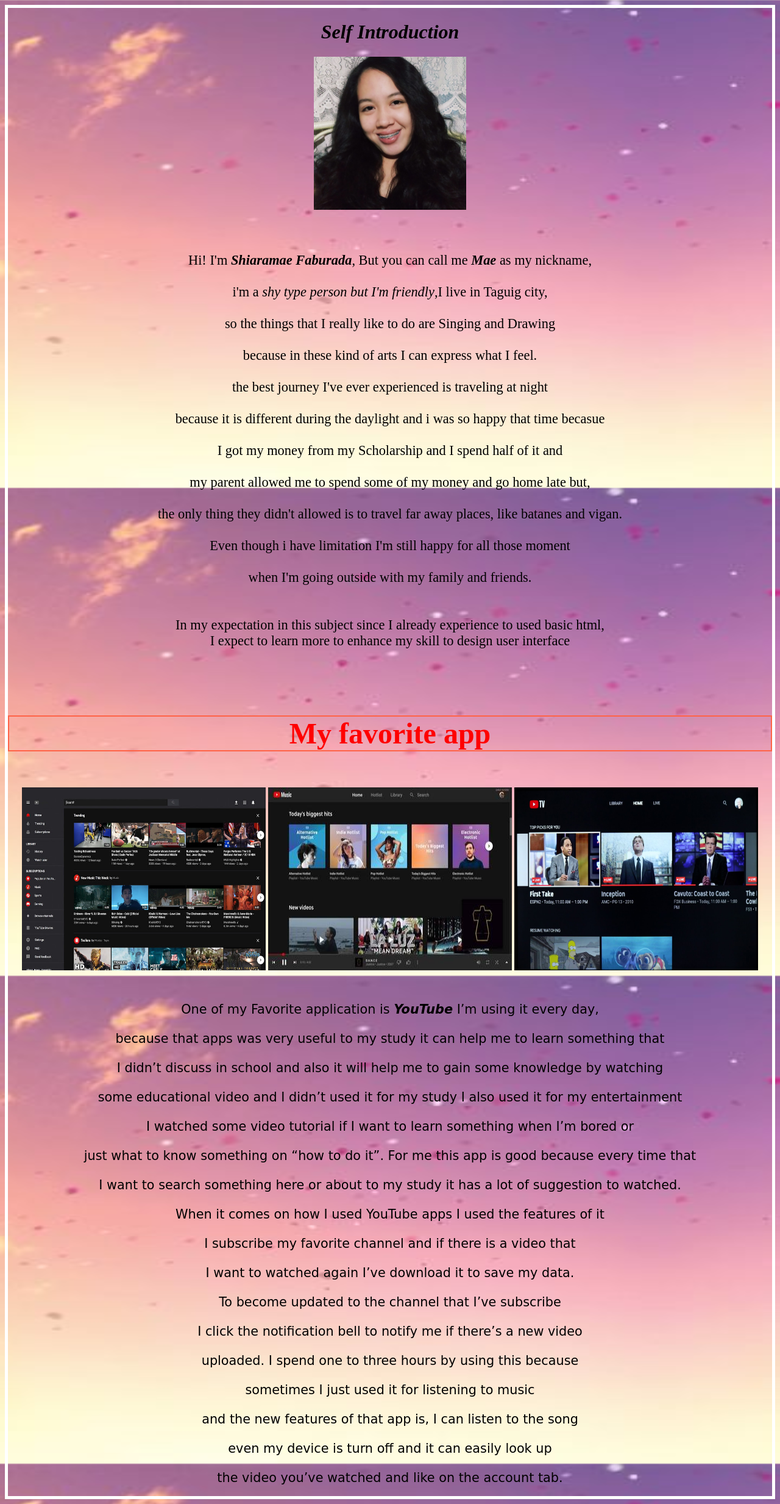
After one commit to shiara210/lab1, a PHP site: page /index.htm in a window 1280 px wide. The commit adds this page. Shown: the whole page at 61% size. Run offline with PHP 8.4, Linux system fonts and the light colour scheme.

Commit message:
update file

```diff
--- a/css/style.css
+++ b/css/style.css
@@ -1,4 +1,5 @@
 <style>
+}
 h1 {
    color:pink;
    font-family: verdana;
@@ -20,22 +21,22 @@
 p {
   color: Black;
   font-family: Harrington;
-  font-size:130%;
-  text-align:rightcenter;
+  font-size:140%;
+  text-align:center;
 }
 
-a {
-  background-color: violet; padding 30px 30px
-  background-color: violet; padding 30px 30px
-  font-family: verdana;
-}
-a {
-   background-color: violet; padding 30px 30px
-  background-color: violet; padding 30px 30px
-  font-family: verdana;
+p2 {
+    color: red;
+    font-family: Harrington;
+    font-size: 150%;
+    text-align: center;
 }
 
-
-
+p3 {
+    color: black;
+    font-family: Comic Sans MS;
+    font-size: 130%;
+    text-align: center;
+}
 
 </style>
--- /dev/null
+++ b/index.htm
@@ -0,0 +1,66 @@
+<!DOCTYPE html>
+<html>
+<head>
+<title> Introduction</title>
+<link rel="stylesheet"href="CSS/style.css"/>
+</head>
+<body>
+<body background="cute.jpg">
+<h1><center><b><i>Self Introduction</h1></center></b></i>
+<center><img src="My_Pic.jpg" alt="My picture"> </center>
+
+
+<br>
+<center><p><br>Hi! I'm <b><i>Shiaramae Faburada</b></i>, But you can call me <b><i>Mae</b></i> as my nickname,</br>
+<br>i'm a <i>shy type person but I'm friendly</i>,I live in Taguig city,</br>
+<br>so the things that I really like to do are Singing and Drawing</br>
+<br>because in these kind of arts I can express what I feel.</br>
+
+<br>the best journey I've ever experienced is traveling at night</br>
+<br>because it is different during the daylight and i was so happy that time becasue</br>
+<br>I got my money from my Scholarship and I spend half of it and</br>
+<br>my parent  allowed me to spend some of my money and go home late but,</br>
+<br>the only thing they didn't allowed is to travel far away places, like batanes and vigan.</br>
+<br>Even though i have limitation I'm still happy for all those moment</br>
+<br>when I'm going outside with my family and friends.</br>
+<br>
+<br>In my expectation in this subject since I already experience to used basic html,</br>
+I expect to learn more to enhance my skill to design user interface</p></br></br></center>
+
+<br>
+<p2><b><h1 style="border:2px solid Tomato;">My favorite app</h1></b></p2>
+<br>
+
+<center><img src="youtube-black.jpg"style="width:400px;height:300px;">
+<img src="y4.jpg" style="width:400px;height:300px;">
+<img src="y5.jpg" style="width:400px;height:300px;"></center>
+
+
+<center><p3><br>
+<br>One of my Favorite application is <b><i>YouTube</b></i> I’m using it every day,</br>
+<br>because that apps was very useful to my study it can help me to learn something that</br>
+<br>I didn’t discuss in school and also it will help me to gain some knowledge by watching</br>
+<br>some educational video and I didn’t used it for my study I also used it for my entertainment</br>
+<br>I watched some video tutorial if I want to learn something when I’m bored or </br>
+<br>just what to know something on “how to do it”. For me this app is good because every time that</br>
+<br>I want to search something here or about to my study it has a lot of suggestion to watched.</br>
+
+<br>When it comes on how I used YouTube apps I used the features of it</br>
+<br>I subscribe my favorite channel and if there is a video that</br>
+<br>I want to watched again I’ve download it to save my data. </br>
+<br>To become updated to the channel that I’ve subscribe </br>
+<br>I click the notification bell to notify me if there’s a new video </br>
+<br>uploaded. I spend one to three hours by using this because </br>
+<br>sometimes I just used it for listening to music</br>
+<br>and the new features of that app is, I can listen to the song </br>
+<br>even my device is turn off and it can easily look up</br>
+<br>the video you’ve watched and like on the account tab.</br>
+</center></br>
+
+
+
+
+
+
+</body>
+</html>
```
Also changed, not shown: index.html (deleted, +0 -32 lines), My_Pic.jpg (added), me.jpg (deleted), y4.jpg (added), y5.jpg (added), youtube-black.jpg (added).
